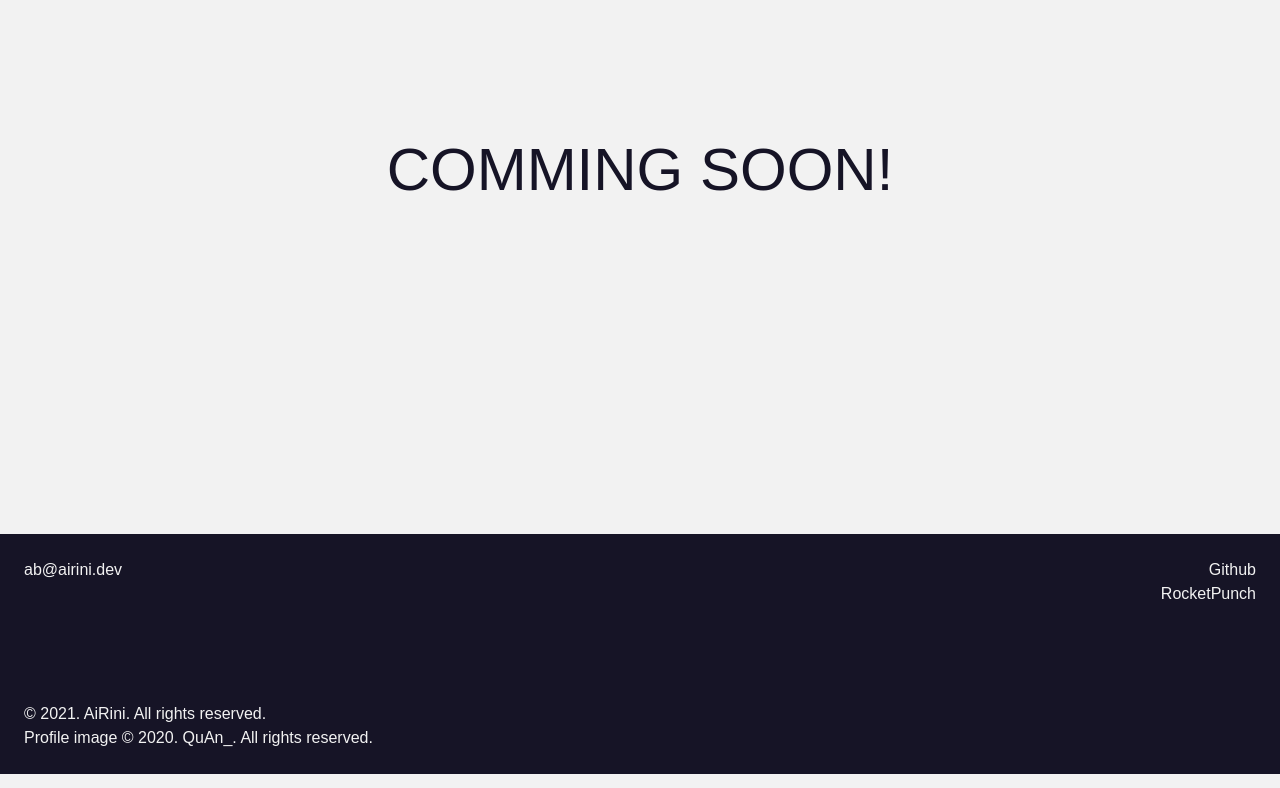
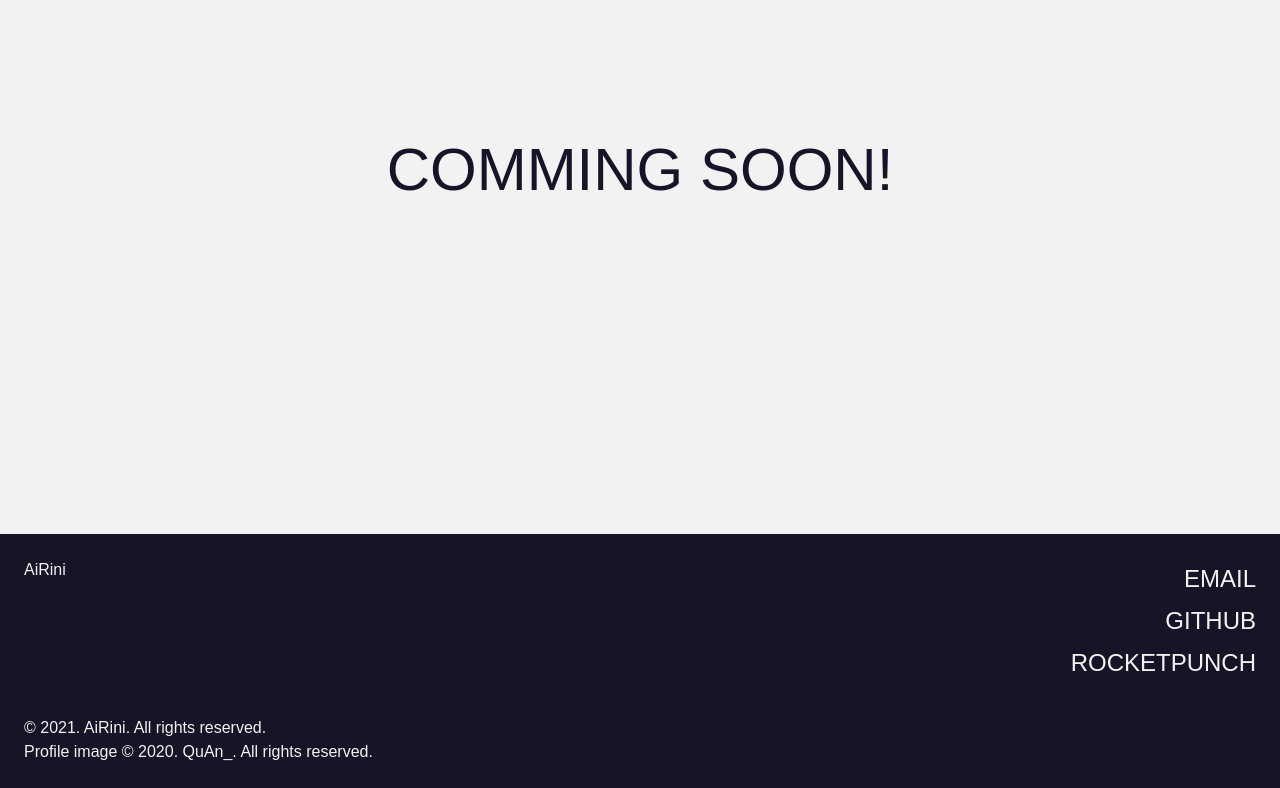
Before and after one commit to arnix3/AiRini, a Next.js app: page / in a window 1280 px wide. Shown: the part 698-1486 px from the top of the page. Built offline with nearby package versions, Linux system fonts and the light colour scheme; a web font is replaced by a local one.

Commit message:
refactor: 외부링크 폰트 사이즈 변경

```diff
--- a/components/Footer.tsx
+++ b/components/Footer.tsx
@@ -7,7 +7,6 @@ function Footer() {
       maxWidth={false}
       sx={{
         width: 1,
-        height: '30vh',
         bgcolor: 'background.paper',
       }}
     >
@@ -17,36 +16,49 @@ function Footer() {
         height={1}
         justifyContent={'space-between'}
         alignContent={'space-between'}
+        gap={4}
       >
         <Grid item>
           <Typography
-            component={'a'}
-            href={'mailto:ab@airini.dev'}
             variant={'body1'}
             color={'text.secondary'}
             lang={'en'}
             className={'external-link'}
           >
-            ab@airini.dev
+            AiRini
           </Typography>
         </Grid>
         <Grid
           item
+          xs={12}
+          sm={6}
           textAlign={{
             xs: 'left',
-            sm: 'left',
-            md: 'right',
+            sm: 'right',
           }}
         >
+          <Typography
+            component={'a'}
+            href={'mailto:ab@airini.dev'}
+            variant={'button'}
+            color={'text.secondary'}
+            lang={'en'}
+            className={'external-link'}
+            fontSize={'1.5rem'}
+          >
+            Email
+          </Typography>
+          <br />
           <Typography
             component={'a'}
             href={'https://github.com/ygnaiih1680'}
             target={'_blank'}
             rel="noreferrer"
-            variant={'body1'}
+            variant={'button'}
             lang={'en'}
             className={'external-link'}
             color={'text.secondary'}
+            fontSize={'1.5rem'}
           >
             Github
           </Typography>
@@ -56,10 +68,11 @@ function Footer() {
             href={'https://www.rocketpunch.com/@tjdwp1999'}
             target={'_blank'}
             rel="noreferrer"
-            variant={'body1'}
+            variant={'button'}
             lang={'en'}
             className={'external-link'}
             color={'text.secondary'}
+            fontSize={'1.5rem'}
           >
             RocketPunch
           </Typography>
```
